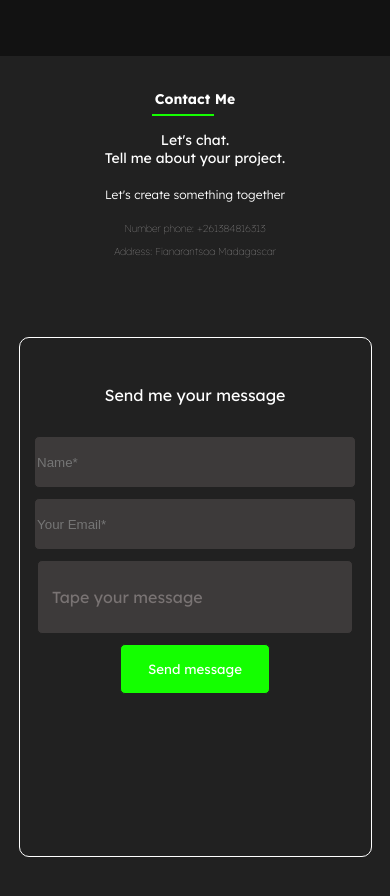
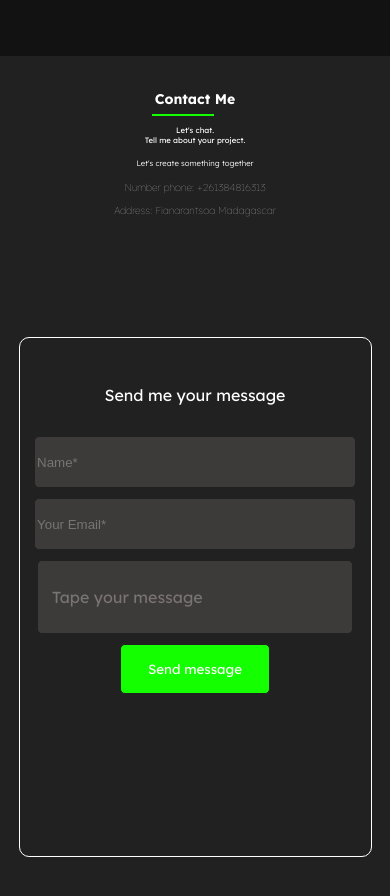
Before and after one commit to tafikaSeth/Portfolio, a React (Create React App) app: page / in a window 390 px wide. Shown: the part 4080-4976 px from the top of the page. Built offline with nearby package versions, Linux system fonts and the light colour scheme.

Commit message:
"contacteo"

```diff
--- a/src/components/Contact/contact.css
+++ b/src/components/Contact/contact.css
@@ -150,7 +150,7 @@
         align-items: center;
     }
     .content-contact h1{
-        font-size: clamp(1em, 3vw, 1.5em);
+        font-size: clamp(0.875rem, 2.5vw, 1rem);
     }
     .content-contact hr{
         width: 60px;
@@ -164,18 +164,18 @@
         text-align: center;
     }
     .content-contact-cardOne h2{
-        font-size: clamp(0.875em, 2.5vw, 1.25em);
+        font-size: clamp(0.15em, 2vw, 1em);
         width: 100%;
     }
     .content-contact-cardOne h5{
-        font-size: clamp(0.75em, 2vw, 1em);
+        font-size: clamp(0.15em, 2vw, 1em);
     }
     .content-contact-cardOne p{
-        font-size: clamp(0.625em, 1.8vw, 0.875em);
+        font-size: 10px;
     }
     .content-contact-cardTwo{
         width: 90%;
-        height: 70%;
+        height: 65%;
         margin: 0;
     }
     .content-contact-cardTwo h4{
```
